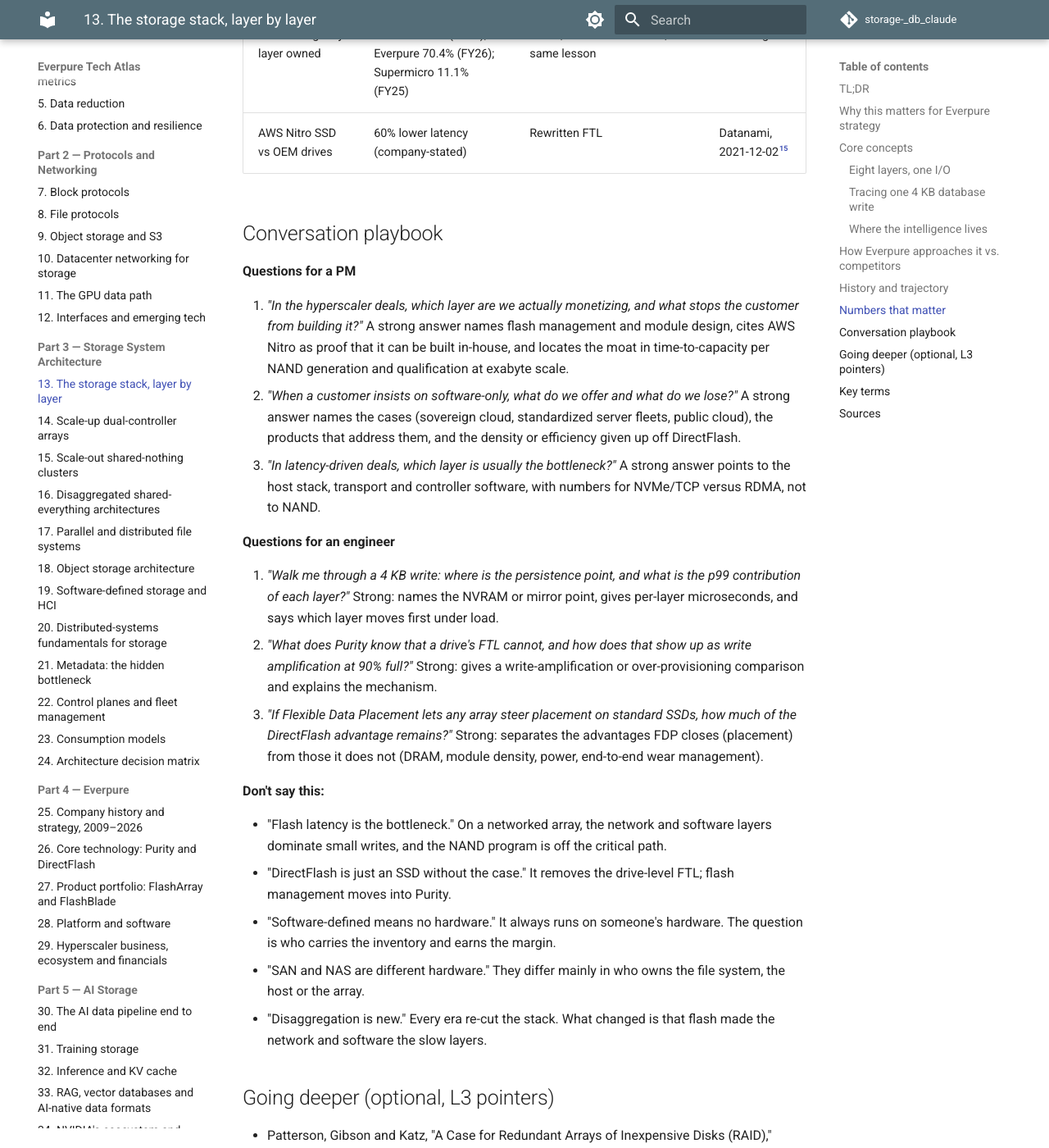
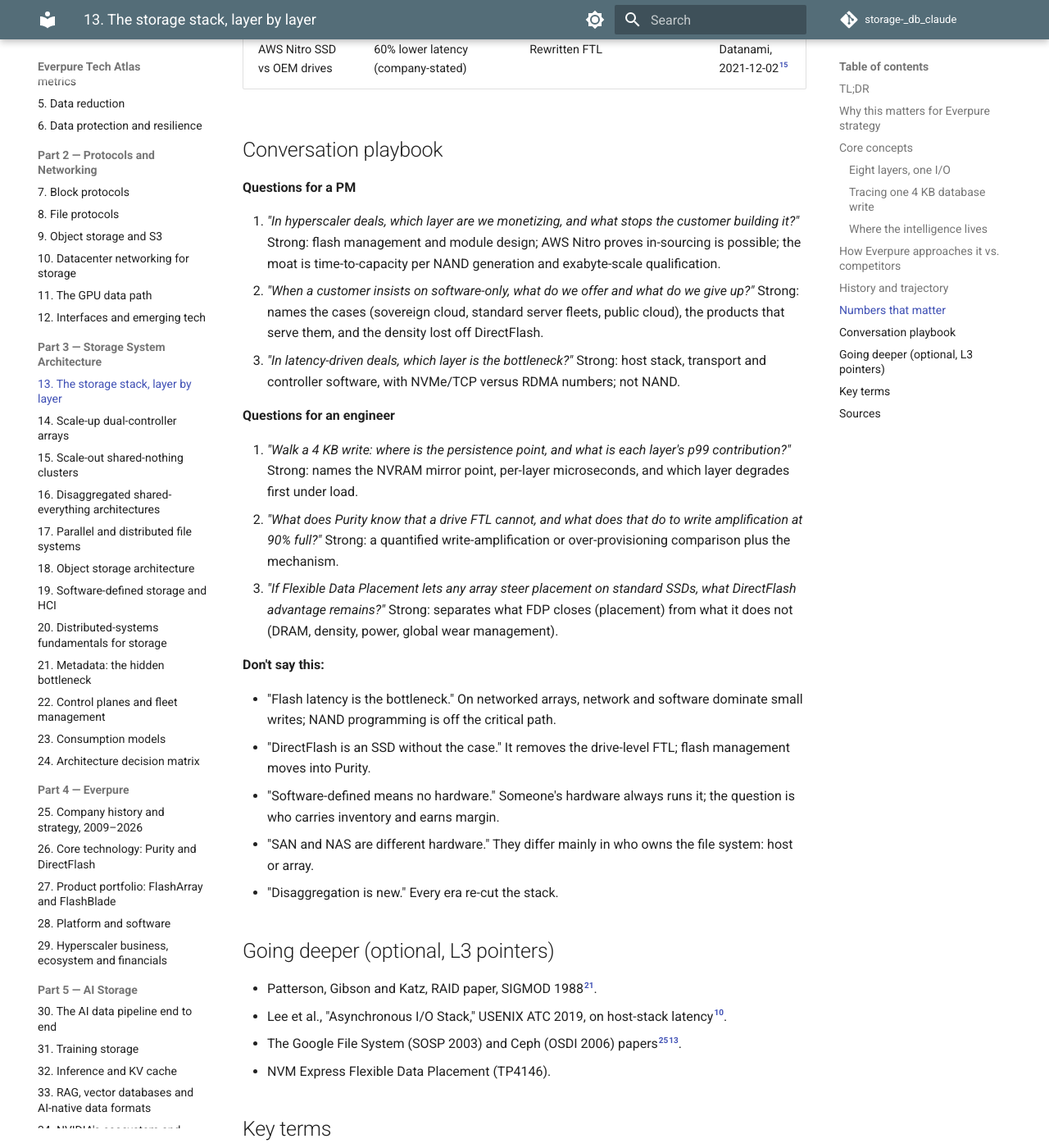
Before and after one commit to FrankHuang94/storage-_db_claude, an MkDocs documentation site: the page built from docs/03-system-architecture/13-storage-stack.md, in a window 1280 px wide and 1400 px high, scrolled down 8222 px. Shown: the whole window at 82% size. Built offline with MkDocs 1.6.1 and Material for MkDocs 9.7.7, drawn with Linux system fonts in a browser that asks for light colours; comment, search, counter and statistics services are not loaded; some of the changed text lies outside the part shown.

Commit message:
docs(ch13): the storage stack, layer by layer
Co-Authored-By: Claude Opus 5.5 <noreply@anthropic.com>
Claude-Session: https://claude.ai/code/session_015j6Et5cc16wRkKSRtDPPUF

```diff
--- a/docs/03-system-architecture/13-storage-stack.md
+++ b/docs/03-system-architecture/13-storage-stack.md
@@ -15,7 +15,7 @@
 
 Part 3 compares architectures: dual-controller arrays, shared-nothing clusters, DASE, parallel file systems, object stores and HCI. Each is best read as an answer to one question: which layer does the clever work, and on whose hardware? That question maps onto the business. Owners of a scarce layer set prices; assemblers of commodity layers compete on cost. Everpure (NYSE: P, formerly PSTG) reported a 70.4% GAAP gross margin for fiscal 2026[^1]; Supermicro, which builds servers largely from bought-in parts, reported 11.1% for fiscal 2025[^2].
 
-The stack is also a map of adjacencies. Everpure's hyperscaler wins license the bottom layers (DirectFlash modules and flash management) without the array software, on hardware the customer sources[^3][^4]. WEKA attacks from the top, selling software for partners' servers[^5]. Who owns which layer shows where each player can expand and where it is exposed.
+The stack is also a map of adjacencies. Everpure's hyperscaler wins license the bottom layers (DirectFlash modules and flash management) without the array software, on hardware the customer sources[^3][^4]. WEKA attacks from the top, selling software for partners' servers[^5].
 
 ## Core concepts
 
@@ -76,7 +76,7 @@ Three lessons follow. **NAND is not on the write critical path**: NVRAM or SSD D
 
 *Table 13.1 — Where the intelligence lives decides what crosses the network and where each architecture hits its scaling wall.*
 
-Read down the table and you see a migration: from the host, to a shared controller pair, to software spread across commodity servers, and now to designs that separate metadata from the data path. The diagnostic questions never change: where does metadata live, and how many hops does a write cross before it is safe?
+For any architecture, two diagnostic questions apply: where does metadata live, and how many hops does a write cross before it is safe?
 
 ## How Everpure approaches it vs. competitors
 
@@ -125,9 +125,9 @@ timeline
 
 *Figure 13.3 — Each era moved the intelligence to a new layer; the current era splits metadata, data and fabric into separately scaled pieces.*
 
-Dates are from primary or reputable sources[^20][^21][^22][^23][^24][^25][^26][^13][^14][^27][^28][^29][^30][^31][^32][^33].
+Sources for Figure 13.3: [^20][^21][^22][^23][^24][^25][^26][^13][^14][^27][^28][^29][^30][^31][^32][^33].
 
-Each move answered a bottleneck: stranded DAS capacity led to pooled SANs; controller limits led to scale-out on commodity servers; flash made network and software the slow parts, so new designs cut hops and split metadata from data. Two signals point to the next re-cut. NVIDIA's 2026 STX design runs storage services on DPUs, pulling parts of layer 6 into the NIC[^33]. NVMe Flexible Data Placement lets any array steer placement on standard SSDs, narrowing, not erasing, the advantage of owning layer 7 ([Chapter 12](../02-protocols-and-networking/12-interfaces-and-emerging-tech.md)).
+Each move answered a bottleneck: stranded DAS capacity, then controller limits, then (with flash) the network and software themselves. Two signals point to the next re-cut. NVIDIA's 2026 STX design runs storage services on DPUs, pulling parts of layer 6 into the NIC[^33]. NVMe Flexible Data Placement lets any array steer placement on standard SSDs, narrowing, not erasing, the advantage of owning layer 7 ([Chapter 12](../02-protocols-and-networking/12-interfaces-and-emerging-tech.md)).
 
 ## Numbers that matter
 
@@ -145,38 +145,38 @@ Each move answered a bottleneck: stranded DAS capacity led to pooled SANs; contr
 
 **Questions for a PM**
 
-1. *"In the hyperscaler deals, which layer are we actually monetizing, and what stops the customer from building it?"* A strong answer names flash management and module design, cites AWS Nitro as proof that it can be built in-house, and locates the moat in time-to-capacity per NAND generation and qualification at exabyte scale.
-2. *"When a customer insists on software-only, what do we offer and what do we lose?"* A strong answer names the cases (sovereign cloud, standardized server fleets, public cloud), the products that address them, and the density or efficiency given up off DirectFlash.
-3. *"In latency-driven deals, which layer is usually the bottleneck?"* A strong answer points to the host stack, transport and controller software, with numbers for NVMe/TCP versus RDMA, not to NAND.
+1. *"In hyperscaler deals, which layer are we monetizing, and what stops the customer building it?"* Strong: flash management and module design; AWS Nitro proves in-sourcing is possible; the moat is time-to-capacity per NAND generation and exabyte-scale qualification.
+2. *"When a customer insists on software-only, what do we offer and what do we give up?"* Strong: names the cases (sovereign cloud, standard server fleets, public cloud), the products that serve them, and the density lost off DirectFlash.
+3. *"In latency-driven deals, which layer is the bottleneck?"* Strong: host stack, transport and controller software, with NVMe/TCP versus RDMA numbers; not NAND.
 
 **Questions for an engineer**
 
-1. *"Walk me through a 4 KB write: where is the persistence point, and what is the p99 contribution of each layer?"* Strong: names the NVRAM or mirror point, gives per-layer microseconds, and says which layer moves first under load.
-2. *"What does Purity know that a drive's FTL cannot, and how does that show up as write amplification at 90% full?"* Strong: gives a write-amplification or over-provisioning comparison and explains the mechanism.
-3. *"If Flexible Data Placement lets any array steer placement on standard SSDs, how much of the DirectFlash advantage remains?"* Strong: separates the advantages FDP closes (placement) from those it does not (DRAM, module density, power, end-to-end wear management).
+1. *"Walk a 4 KB write: where is the persistence point, and what is each layer's p99 contribution?"* Strong: names the NVRAM mirror point, per-layer microseconds, and which layer degrades first under load.
+2. *"What does Purity know that a drive FTL cannot, and what does that do to write amplification at 90% full?"* Strong: a quantified write-amplification or over-provisioning comparison plus the mechanism.
+3. *"If Flexible Data Placement lets any array steer placement on standard SSDs, what DirectFlash advantage remains?"* Strong: separates what FDP closes (placement) from what it does not (DRAM, density, power, global wear management).
 
 **Don't say this:**
 
-- "Flash latency is the bottleneck." On a networked array, the network and software layers dominate small writes, and the NAND program is off the critical path.
-- "DirectFlash is just an SSD without the case." It removes the drive-level FTL; flash management moves into Purity.
-- "Software-defined means no hardware." It always runs on someone's hardware. The question is who carries the inventory and earns the margin.
-- "SAN and NAS are different hardware." They differ mainly in who owns the file system, the host or the array.
-- "Disaggregation is new." Every era re-cut the stack. What changed is that flash made the network and software the slow layers.
+- "Flash latency is the bottleneck." On networked arrays, network and software dominate small writes; NAND programming is off the critical path.
+- "DirectFlash is an SSD without the case." It removes the drive-level FTL; flash management moves into Purity.
+- "Software-defined means no hardware." Someone's hardware always runs it; the question is who carries inventory and earns margin.
+- "SAN and NAS are different hardware." They differ mainly in who owns the file system: host or array.
+- "Disaggregation is new." Every era re-cut the stack.
 
 ## Going deeper (optional, L3 pointers)
 
-- Patterson, Gibson and Katz, "A Case for Redundant Arrays of Inexpensive Disks (RAID)," SIGMOD 1988: where controller intelligence began[^21].
-- Lee et al., "Asynchronous I/O Stack," USENIX ATC 2019: measures and shrinks the Linux host stack on ultra-low-latency SSDs[^10].
-- Ghemawat et al., "The Google File System," SOSP 2003, and Weil et al., "Ceph," OSDI 2006: the move to intelligence on commodity servers[^25][^13].
-- NVM Express Flexible Data Placement (TP4146) for host-directed placement on standard SSDs.
+- Patterson, Gibson and Katz, RAID paper, SIGMOD 1988[^21].
+- Lee et al., "Asynchronous I/O Stack," USENIX ATC 2019, on host-stack latency[^10].
+- The Google File System (SOSP 2003) and Ceph (OSDI 2006) papers[^25][^13].
+- NVM Express Flexible Data Placement (TP4146).
 
 ## Key terms
 
-- **Storage stack** — the eight layers an I/O crosses from application to media.
-- **Data services ("intelligence")** — placement, protection, data reduction and metadata management.
-- **Persistence point** — the layer where a write is durable enough to acknowledge.
-- **Vertical integration** — owning several adjacent layers, such as array software, FTL and module.
-- See the [glossary](../glossary.md) for the rest.
+- **Storage stack** — the eight layers from application to media.
+- **Data services ("intelligence")** — placement, protection, reduction, metadata.
+- **Persistence point** — where a write becomes safe to acknowledge.
+- **Vertical integration** — owning adjacent layers, e.g. array software, FTL and module.
+- See the [glossary](../glossary.md).
 
 ## Sources
 
```
